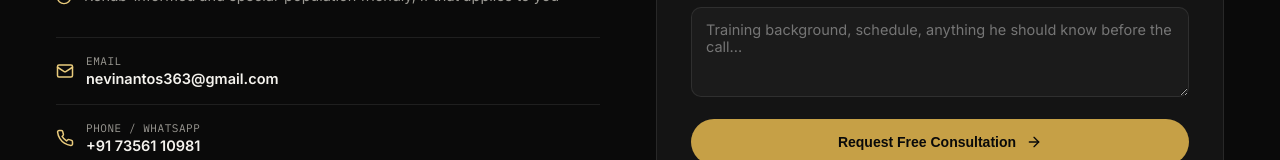
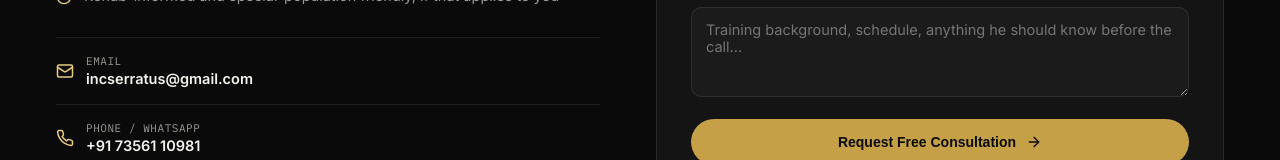
Before and after one commit to abinjthomas059-netizen/serratus, a React (Vite) app: page / in a window 1280 px wide. Shown: the part 5127-5287 px from the top of the page. Built offline with nearby package versions, Linux system fonts and the light colour scheme; a web font is replaced by a local one.

Commit message:
Update App.jsx

```diff
--- a/src/App.jsx
+++ b/src/App.jsx
@@ -208,7 +208,7 @@ const coachPhotos = [coachPhoto1, coachPhoto2];
     const body = encodeURIComponent(
       `Name: ${form.name}\nEmail: ${form.email}\nWhatsApp: ${form.whatsapp}\nGoal: ${form.goal}\nMessage: ${form.message}`
     );
-    window.open(`mailto:nevinantos363@gmail.com?subject=${encodeURIComponent("Free Consultation Request — " + form.name)}&body=${body}`, "_blank");
+    window.open(`mailto:incserratus@gmail.com?subject=${encodeURIComponent("Free Consultation Request — " + form.name)}&body=${body}`, "_blank");
   };
 
   return (
@@ -774,8 +774,8 @@ const coachPhotos = [coachPhoto1, coachPhoto2];
               </div>
 
               <div className="direct-contacts">
-                <a className="direct-contact" href="mailto:nevinantos363@gmail.com">
-                  <Mail size={18} /><span><span className="label">Email</span><span className="value">nevinantos363@gmail.com</span></span>
+                <a className="direct-contact" href="mailto:incserratus@gmail.com">
+                  <Mail size={18} /><span><span className="label">Email</span><span className="value">incserratus@gmail.com</span></span>
                 </a>
                 <a className="direct-contact" href="tel:+91 7356110981">
                   <Phone size={18} /><span><span className="label">Phone / WhatsApp</span><span className="value">+91 73561 10981</span></span>
@@ -834,7 +834,7 @@ const coachPhotos = [coachPhoto1, coachPhoto2];
         <footer>
           <div className="footer-brand"><Mark size={20} /><span className="brand-word">SERRATUS</span></div>
           <div className="footer-links">
-            <a href="mailto:nevinantos363@gmail.com">Email</a>
+            <a href="mailto:incserratus@gmail.com">Email</a>
             <a href="tel:+917356910981">Phone</a>
             <a href="https://instagram.com/serratus.inc" target="_blank" rel="noreferrer">Instagram</a>
           </div>
```
